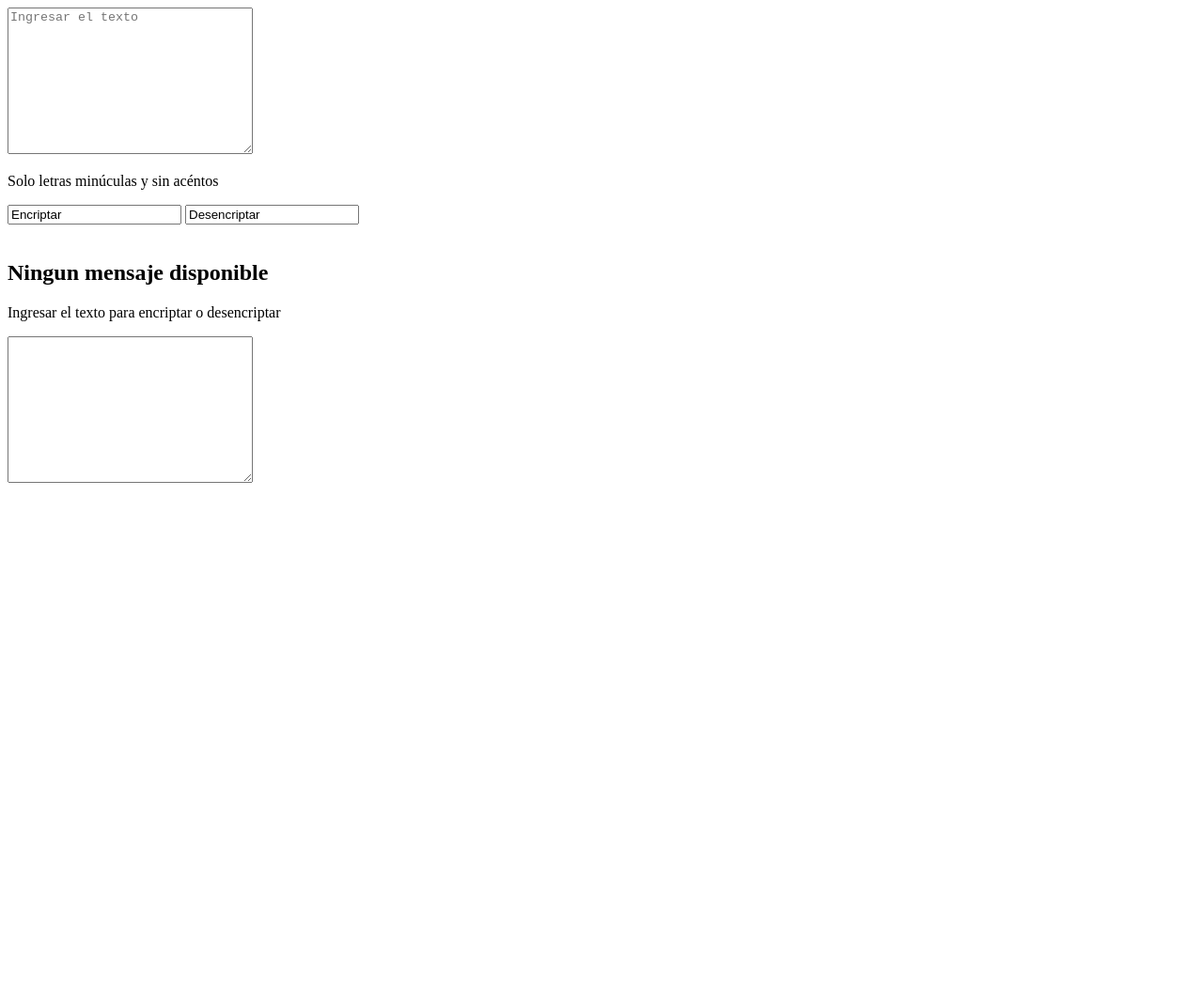
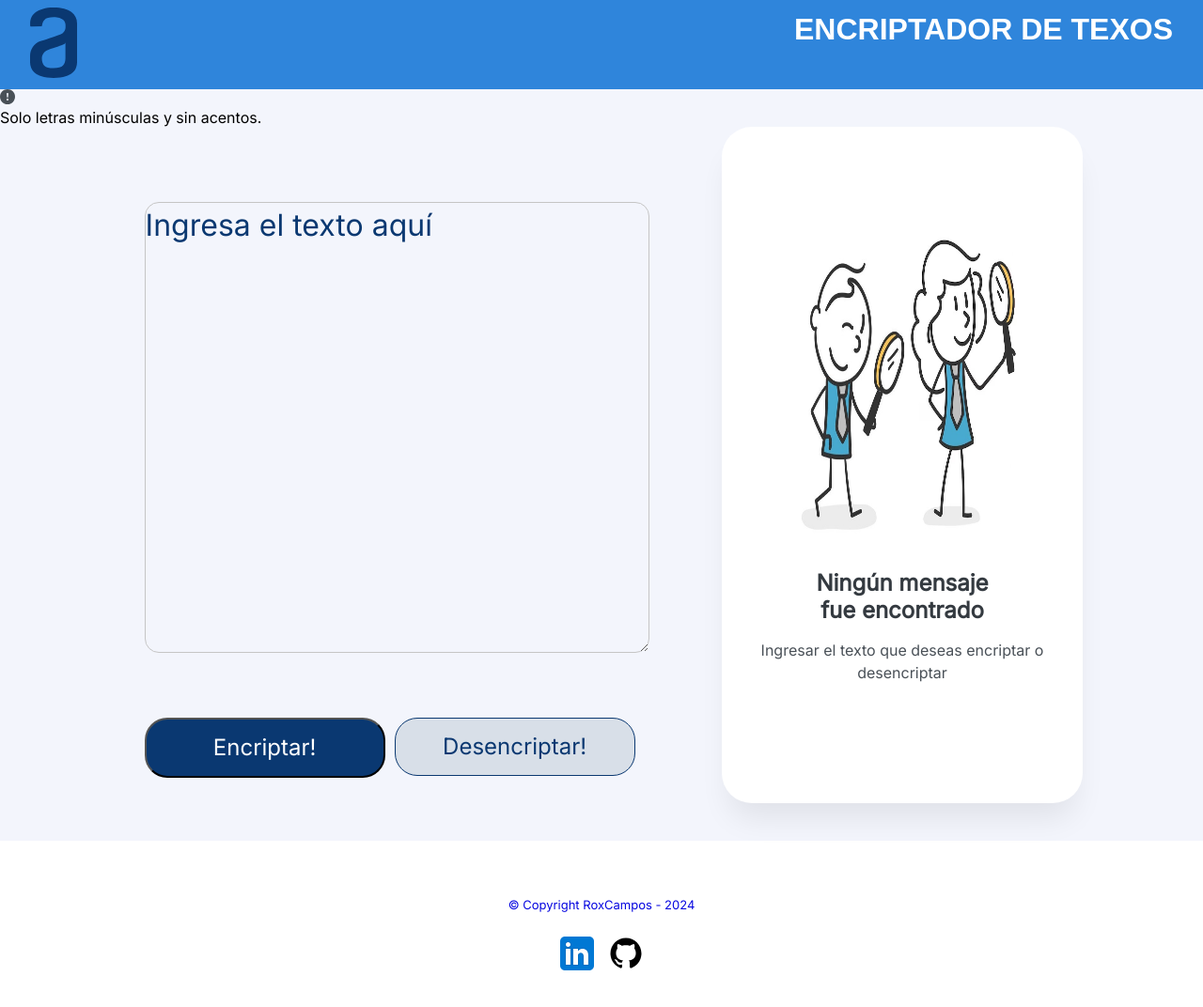
Before and after one commit to Roxcampos/Alura-EncriptadordeTextos, a plain HTML site: page index.html in a window 1280 px wide. Shown: the whole page at 94% size. Before the commit the page ends 800 px from the top, so only its background shows below. Drawn offline with Linux system fonts and the light colour scheme.

Commit message:
Proyecto Encriptador

```diff
--- /dev/null
+++ b/encriptador.js
@@ -0,0 +1,66 @@
+function encriptar() {
+    let texto = document.getElementById("texto").value;
+    let tituloMensaje = document.getElementById("titulo-mensaje");
+    let parrafo = document.getElementById("parrafo");
+    let persona = document.getElementById("persona");
+
+    let textoCifrado = texto
+      .replace(/e/gi, "enter")
+      .replace(/i/gi, "imes")
+      .replace(/a/gi, "ai")
+      .replace(/o/gi, "ober")
+      .replace(/u/gi, "ufat");
+
+    if (texto.length != 0) {
+      document.getElementById("texto").value = textoCifrado;
+      tituloMensaje.textContent = "Texto encriptado con éxito";
+      parrafo.textContent = "";
+      persona.src = "./img/foco.jpg";
+    } else {
+      persona.src = "./img/persona-lupa.jpg";
+      tituloMensaje.textContent = "Ningún mensaje fue encontrado";
+      parrafo.textContent = "Ingresa el texto que deseas encriptar o desencriptar";
+      swal("Ooops!", "Debes ingresar un texto", "warning");
+    }
+  }
+
+  function desencriptar() {
+    let texto = document.getElementById("texto").value;
+    let tituloMensaje = document.getElementById("titulo-mensaje");
+    let parrafo = document.getElementById("parrafo");
+    let persona = document.getElementById("persona");
+
+    let textoCifrado = texto
+      .replace(/enter/gi, "e")
+      .replace(/imes/gi, "i")
+      .replace(/ai/gi, "a")
+      .replace(/ober/gi, "o")
+      .replace(/ufat/gi, "u");
+
+      if (texto.length != 0) {
+        document.getElementById("texto").value = textoCifrado;
+        tituloMensaje.textContent = "Texto desencriptado con éxito";
+        parrafo.textContent = "";
+        persona.src = "./img/personas-festejando.jpg";
+      } else {
+        persona.src = "./img/persona-lupa.jpg";
+        tituloMensaje.textContent = "Ningún mensaje fue encontrado";
+        parrafo.textContent = "Ingresa el texto que deseas encriptar o desencriptar";
+        swal("Ooops!", "Debes ingresar un texto", "warning");
+      }
+  }
+
+  function copiarTexto() {
+   let contenido = document.getElementById("texto").value;
+    navigator.clipboard.writeText(contenido)
+        .then(() => {
+            alert("Texto copiado!");
+        })
+        .catch(err => {
+            console.error("Error al copiar el texto:", err);
+        });
+}
+
+function borrarTexto() {
+    document.getElementById("texto").value = " ";
+}
--- a/index.html
+++ b/index.html
@@ -4,45 +4,76 @@
     <meta charset="UTF-8">
     <meta http-equiv="X-UA-Compatible" content="IE=edge">
     <meta name="viewport" content="width=device-width, initial-scale=1.0">
+    <link rel="icon" type="image/x-icon" href="img/candado.png"></i>
     <title>Encriptador de Textos</title>
     <link rel="stylesheet" href="styles.css">
 </head>
 <body>
-
-    <header>
+  <!--Encabezado-->
+    <header class="header">
+      <div class="logo-header">
+          <a href="index.html" rel="">
+            <img src="img/logo.svg" alt="Logo Alura" class="logo">
+          </a>
+      </div>
+      <div class="titulo">
+        <h1>ENCRIPTADOR DE TEXOS</h1>
+      </div>
 
     </header>
 
     <main>
-        <div class="contenedor">
-            <div class="encriptador">
-                <textarea name="texto" class="texto" id="texto" cols="30" rows="10" placeholder="Ingresar el texto"></textarea>
+        <div class="container">
+            <div class="encriptar">
+
+              <textarea
+                name="texto"
+                class="texto"
+                id="texto"
+                cols="30"
+                rows="10"
+                placeholder="Ingresa el texto aquí"
+
+              ></textarea>
+
+                <img src="img/aviso.svg" alt="Imagen Aviso" class="img-aviso">
+                <p>Solo letras minúsculas y sin acentos.</p>
+              </div>
+              <div class="botones">
+                <!--
+                <button class="btn-encriptar" type="button" onclick="encriptar()">Encriptar</button>-->
+                <input type="button" class="btn-encriptar" value="Encriptar!" onclick="encriptar()"/>
+
+                <input type="button" class="btn-desencriptar" value="Desencriptar!" onclick="desencriptar()"/>
+
+              </div>
 
 
-                <div class="terminos" >
-                <p>Solo letras minúculas y sin acéntos</p>
-                </div>
-                <div class="botones">
-                <input type="text" class="btn-encriptar" value="Encriptar" onclick="encriptar()"/>
-                <input type="text" class="btn-desencriptar" value="Desencriptar" onclick="desencriptar()"/>
-                </div>
-            </div>
-            <div class="texto-encriptado">
-                    <img src="" alt="" id="persona">
-                    <div class="mensaje-emcriptado" id="mensaje-encriptado">
-                    <h2 id="titulo-mensaje">Ningun mensaje disponible</h2>
-                    <p id="parrafo">Ingresar el texto para encriptar o desencriptar</p>
-                    <textarea name="mensaje" id="mensaje" cols="30" rows="10" class="mensaje"></textarea>
-                </div>
+            <div class="encriptado">
+              <img src="img/persona-lupa.jpg" alt="" id="persona" class="persona"/>
+              <div class="mensaje-encriptado" id="mensaje-encriptado">
+                <h2 id="titulo-mensaje">Ningún mensaje fue encontrado</h2>
+                <p id="parrafo">Ingresar el texto que deseas encriptar o desencriptar</p>
+              </div>
 
             </div>
+
+          </div>
         </div>
     </main>
 
     <footer>
 
+      <p class="copyright">&copy Copyright RoxCampos - 2024</p>
+      <a href="#" rel="">
+        <img src="img/linkedin.svg" alt="Logo Linkedin" class="linkedin">
+      </a>
+      <a href="#" rel="">
+        <img src="img/github.svg" alt="Logo GitHub" class="git">
+      </a>
+
     </footer>
 
 </body>
-<script src="index.js"></script>
+<script src="encriptador.js"></script>
 </html>
--- a/styles.css
+++ b/styles.css
@@ -0,0 +1,268 @@
+@import url('https://fonts.googleapis.com/css2?family=Inter&display=swap');
+
+* {
+   margin: 0;
+   padding: 0;
+   box-sizing: border-box;
+   font-family: 'Inter',sans-serif;
+   text-decoration: none;
+ }
+
+ header{
+
+  background-color: #2f85db;
+  color: #fff;
+  display: flex;
+  justify-content: space-between;
+  align-items: center;
+  padding: .5rem 2rem;
+}
+.logo{
+  width: 50px;
+}
+
+.titulo h1{
+  text-align: center;
+  font-size: 2em;
+  margin: 0 0 1em;
+  clear:left;
+  font-family: 'Montserrat', sans-serif;
+}
+
+.nav-menu ul{
+  display: flex;
+  align-items: center;
+}
+.container {
+   position: relative;
+   width: 100vw;
+   height: 100vh;
+   background: #f3f5fc;
+ }
+
+ .texto {
+   position: absolute;
+   width: 42%;
+   height: 60%;
+   left: 12%;
+   top: 15%;
+   border: 1px solid #c5c5c5;
+   border-radius: 15px;
+   font-family: "Inter";
+   font-style: normal;
+   font-weight: 400;
+   font-size: 32px;
+   line-height: 150%;
+   background-color: #f3f5fc;
+ }
+
+ .texto::placeholder {
+   color: #0a3871;
+ }
+
+ .texto:focus,
+ .texto:active {
+   border: none;
+   outline: none;
+ }
+
+ .terminos {
+   display: flex;
+   flex-direction: row;
+   align-items: center;
+   padding: 0px;
+   gap: 8px;
+   position: absolute;
+   width: 80%;
+   left: 12%;
+   top: 80%;
+ }
+
+ .terminos p {
+   font-family: "Inter";
+   font-style: normal;
+   font-weight: 400;
+   font-size: 12px;
+   line-height: 150%;
+   color: #495057;
+   opacity: 0.8;
+   flex: none;
+   order: 1;
+   flex-grow: 0;
+ }
+
+ .botones {
+   display: flex;
+   flex-direction: row;
+   align-items: flex-start;
+   padding: 1% 0;
+   position: absolute;
+   width: 80%;
+   left: 12%;
+   top: 82%;
+ }
+
+ .btn-encriptar {
+   align-items: center;
+   justify-content: center;
+   padding: 2%;
+   gap: 8px;
+   width: 25%;
+   background-color: #0a3871;
+   border-radius: 24px;
+   font-family: "Inter";
+   font-size: 24px;
+   line-height: 19px;
+   text-align: center;
+   color: #fff;
+ }
+
+ .btn-desencriptar {
+   box-sizing: border-box;
+   display: flex;
+   flex-direction: row;
+   align-items: flex-start;
+   justify-content: center;
+   padding: 2%;
+   gap: 8px;
+   width: 25%;
+   background: #d8dfe8;
+   border: 1px solid #0a3871;
+   border-radius: 24px;
+   font-family: "Inter";
+   font-weight: 400;
+   font-size: 24px;
+   line-height: 19px;
+   text-align: center;
+   color: #0a3871;
+   margin-left: 10px;
+ }
+
+ .btn-desencriptar:hover,
+ .btn-encriptar:hover {
+   margin: 0.3%;
+   width: 20%;
+   padding: 1.8%;
+ }
+
+ .encriptado {
+   display: flex;
+   justify-content: center;
+   position: absolute;
+   width: 30%;
+   height: 90%;
+   left: 60%;
+   top: 5%;
+   background: #fff;
+   box-shadow: 0px 24px 32px -8px rgba(0, 0, 0, 0.08);
+   border-radius: 32px;
+ }
+
+ .mensaje-encriptado {
+   display: flex;
+   flex-direction: column;
+   align-items: center;
+   justify-content: center;
+   padding: 1%;
+   gap: 16px;
+   position: absolute;
+   width: 100%;
+   top: 65%;
+   text-align: center;
+ }
+
+ .mensaje-encriptado h2 {
+   width: 60%;
+   font-family: "Inter";
+   font-style: normal;
+   font-weight: 700;
+   font-size: 24px;
+   line-height: 120%;
+   text-align: center;
+   color: #343a40;
+ }
+
+ .mensaje-encriptado p {
+   width: 80%;
+   font-family: "Inter";
+   font-style: normal;
+   font-weight: 400;
+   font-size: 16px;
+   line-height: 150%;
+   text-align: center;
+   color: #495057;
+ }
+
+ .encriptado img {
+   position: absolute;
+   width: 80%;
+   height: 50%;
+   top: 15%;
+ }
+
+footer{
+  text-align: center;
+  padding:40px;
+}
+
+.copyright{
+  color:#0707e0;
+  font-size: 13px;
+  margin:20px;
+}
+
+ /* Responsive design */
+ @media (max-width: 57.5em) {
+   .container {
+     display: flex;
+     flex-direction: row;
+   }
+   .encriptar {
+     width: 100%;
+   }
+   .texto {
+     width: 80%;
+     height: 60%;
+     left: 10%;
+     top: 5%;
+   }
+   .terminos {
+     width: 80%;
+     left: 10%;
+     top: 67%;
+   }
+   .terminos p {
+     font-size: 16px;
+   }
+   .botones {
+     width: 80%;
+     left: 10%;
+     top: 70%;
+   }
+   .btn-encriptar,
+   .btn-desencriptar {
+     width: 48%;
+     border-radius: 16px;
+   }
+   .btn-encriptar:hover,
+   .btn-desencriptar:hover {
+     margin: 0.3%;
+     width: 47.5%;
+     padding: 1.8%;
+   }
+   .encriptado {
+     width: 80%;
+     height: 15%;
+     left: 10%;
+     top: 80%;
+   }
+   .mensaje-encriptado {
+     width: 100%;
+     top: 5%;
+   }
+   .encriptado img {
+     top: 0;
+     display: none;
+     visibility: hidden;
+   }
+ }
```
Also changed, not shown: img/aviso.svg (added), img/candado.png (added), img/foco.jpg (added), img/github.svg (added), img/linkedin.svg (added), img/logo.svg (added), img/persona-lupa.jpg (added), img/personas-festejando.jpg (added), index.js (deleted).
